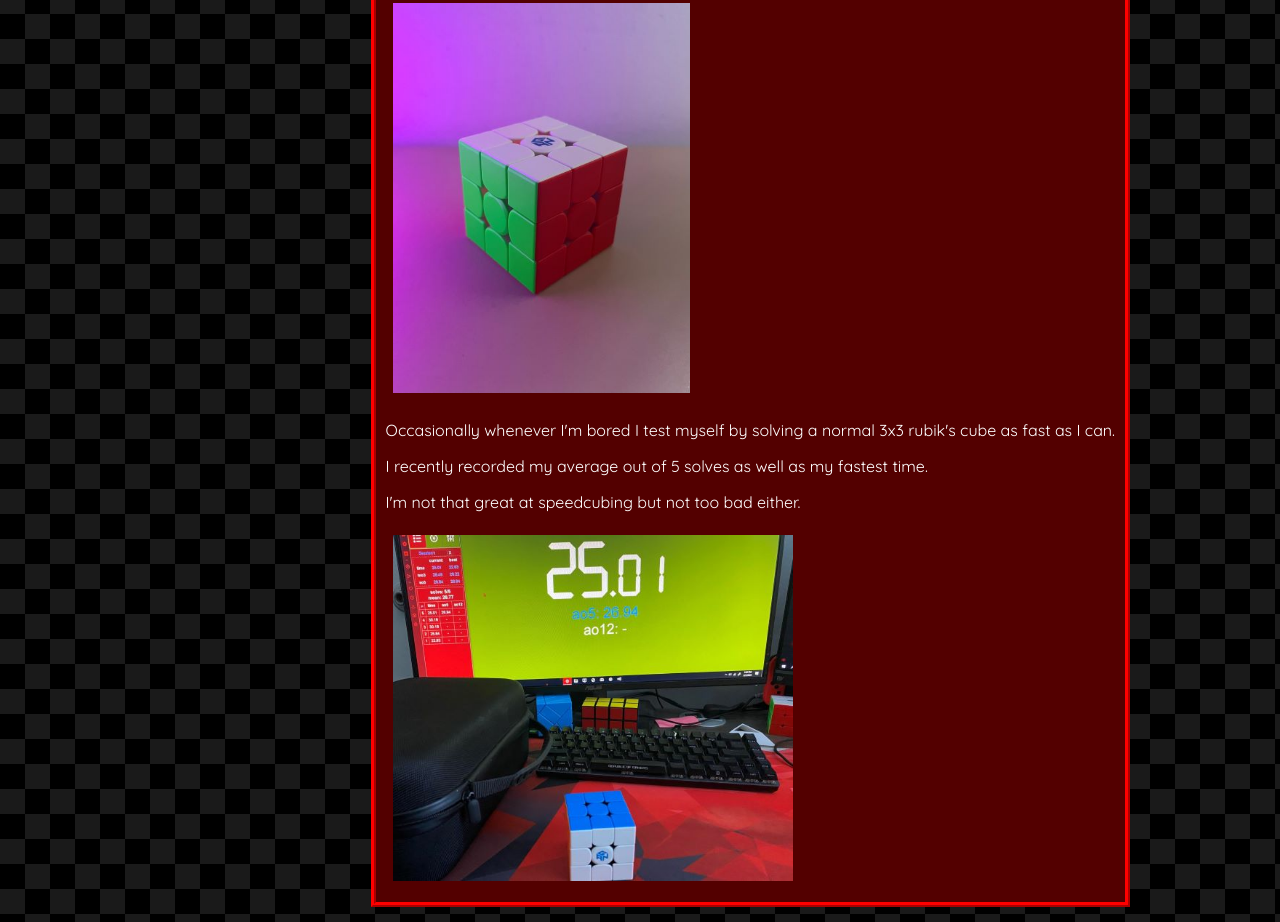
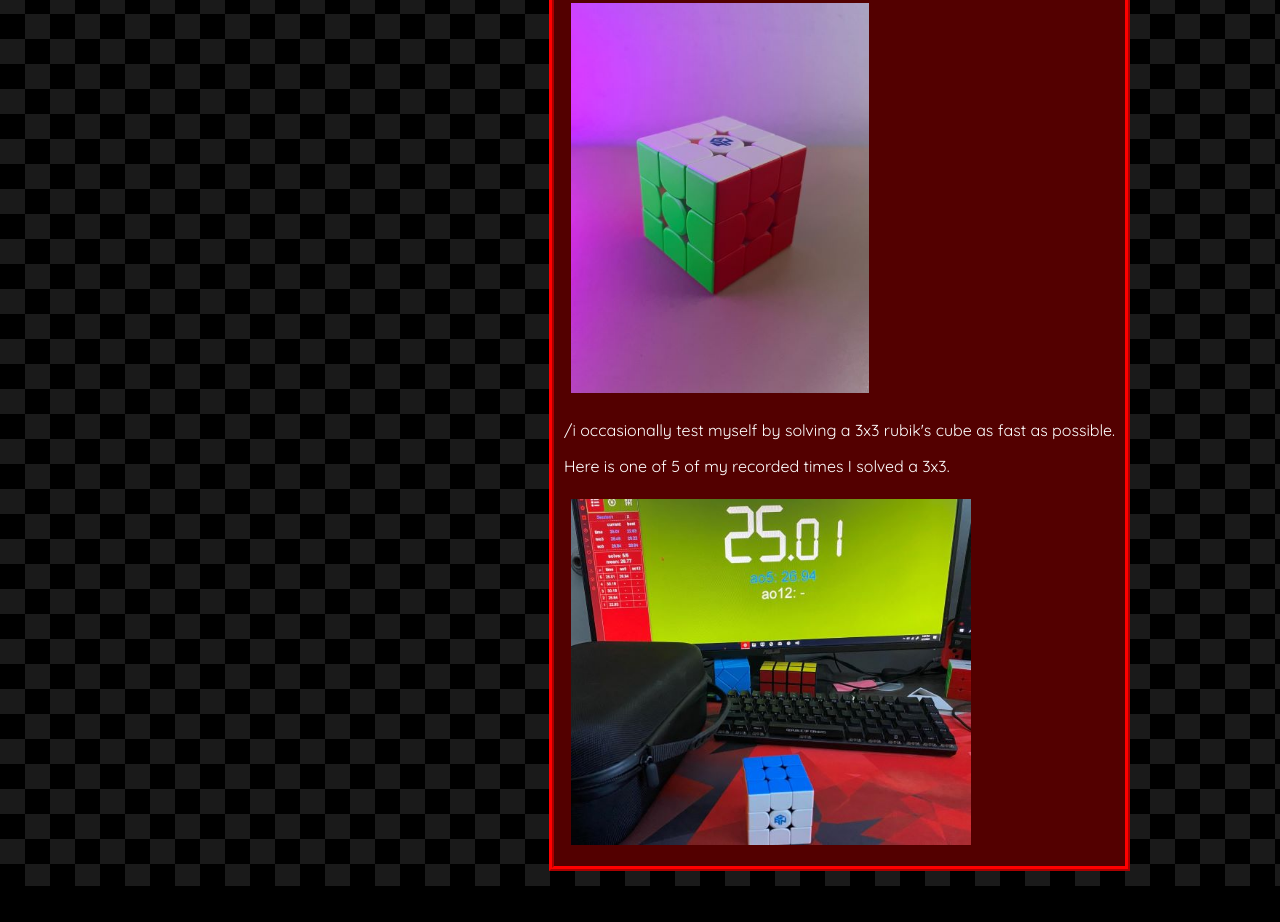
Before and after one commit to Kevin-Vazquez-Vega/project2, a plain HTML site: page hobbies.html in a window 1280 px wide. Shown: the part 3536-4458 px from the top of the page. After the commit the page ends 4422 px from the top, so only its background shows below. Drawn offline with Linux system fonts and the light colour scheme.

Commit message:
Shortened wording

```diff
--- a/hobbies.html
+++ b/hobbies.html
@@ -43,9 +43,8 @@
   <section id="speedcubing">
     <h2>Speedcubing</h2>
       <img class="speedcubing-norm" src="media/speedcubing.jpg" alt="Speedcubing">
-      <p>Occasionally whenever I'm bored I test myself by solving a normal 3x3 rubik's cube as fast as I can.</p>
-      <p>I recently recorded my average out of 5 solves as well as my fastest time.</p>
-      <p>I'm not that great at speedcubing but not too bad either.</p>
+      <p>/i occasionally test myself by solving a 3x3 rubik's cube as fast as possible.</p>
+      <p>Here is one of 5 of my recorded times I solved a 3x3.</p>
       <img class="speedcubing-avg" src="media/average.jpg" alt="Average out of 5">
    </section>
   </body>
```
